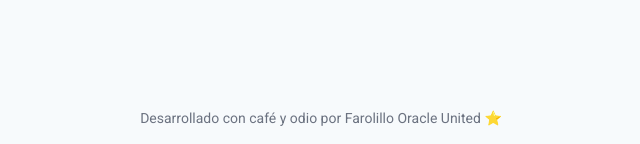
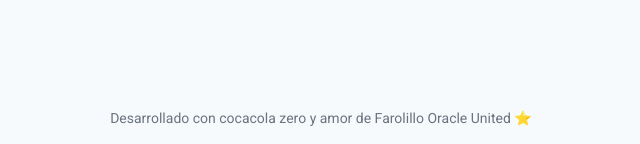
Before and after one commit to jorgelillo7/biwenger-tools, a Flask app: page /1/ in a window 1280 px wide. Shown: the part 656-800 px from the top of the page, without its empty margins (319-959 px from the left). Run offline with Flask 2, Linux system fonts and the light colour scheme; some libraries are stand-ins or nearby versions.

Commit message:
(web): fix base template html

```diff
--- a/web/templates/base.html
+++ b/web/templates/base.html
@@ -121,7 +121,7 @@
     </div>
 
     <footer class="text-center p-4 text-gray-500 text-sm">
-        Desarrollado con café y odio por Farolillo Oracle United ⭐️
+        Desarrollado con cocacola zero y amor de Farolillo Oracle United ⭐️
     </footer>
 
     <script>
```
